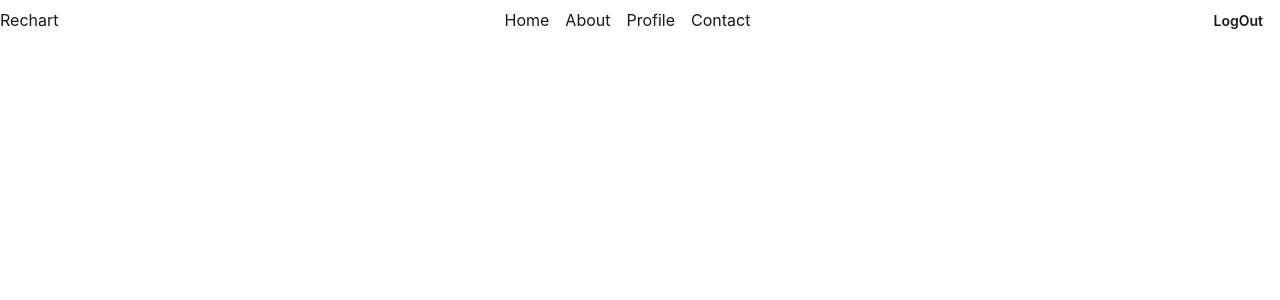
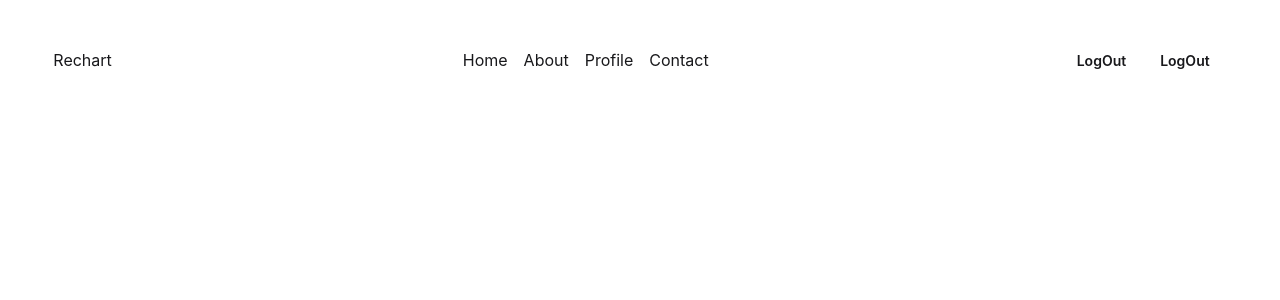
Before and after one commit to asik247/recharts, a React (Vite) app: page / in a window 1280 px wide. Shown: the top 300 px of the page. Built offline with nearby package versions, Linux system fonts and the light colour scheme.

Commit message:
another nav commit

```diff
--- a/src/Components/Navbar/Navbar.jsx
+++ b/src/Components/Navbar/Navbar.jsx
@@ -3,7 +3,7 @@ import React from 'react';
 const Navbar = () => {
     return (
      <div>
-        <div className="navContainer flex justify-between items-center">
+        <div className="navContainer flex justify-between items-center w-11/12 mx-auto mt-10">
             <div className="navStart flex items-center">
 
                   <div tabIndex={0} role="button" className="btn btn-ghost lg:hidden">
@@ -24,6 +24,7 @@ const Navbar = () => {
             </div>
             <div className="navEnd">
                 <button className='btn btn-ghost'>LogOut</button>
+                <button className='btn btn-ghost'>LogOut</button>
             </div>
         </div>
      </div>
```
